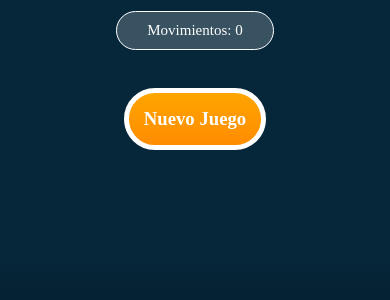
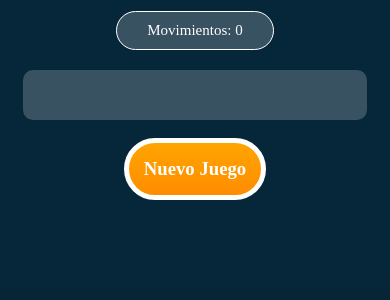
Before and after one commit to lucas-abratti/ProyectoFinalLabo3API, a website built with Vite: page memotest.html in a window 390 px wide. Shown: the part 121-421 px from the top of the page. Built offline with nearby package versions, Linux system fonts and the light colour scheme; no server answers; a script that the page names is missing.

Commit message:
Responsive memotest

```diff
--- a/memotest-style.css
+++ b/memotest-style.css
@@ -138,9 +138,10 @@ body {
   display: grid;
   grid-template-columns: repeat(4, 1fr);
   grid-template-rows: repeat(4, 1fr);
-  grid-column-gap: 0px;
-  grid-row-gap: 0px;
+  grid-column-gap: 10px;
+  grid-row-gap: 10px;
   margin-top: 20px;
+  padding: 10px;
 }
 
 .juego {
```
